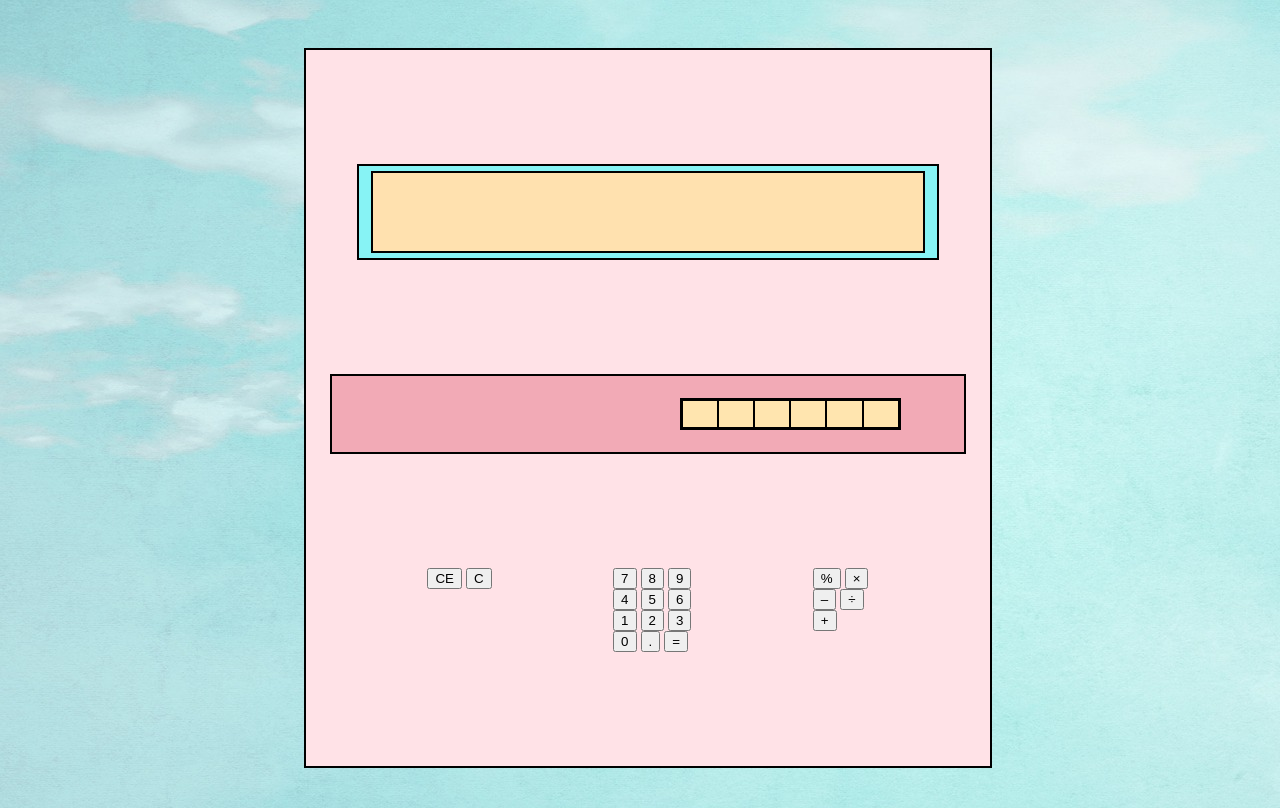
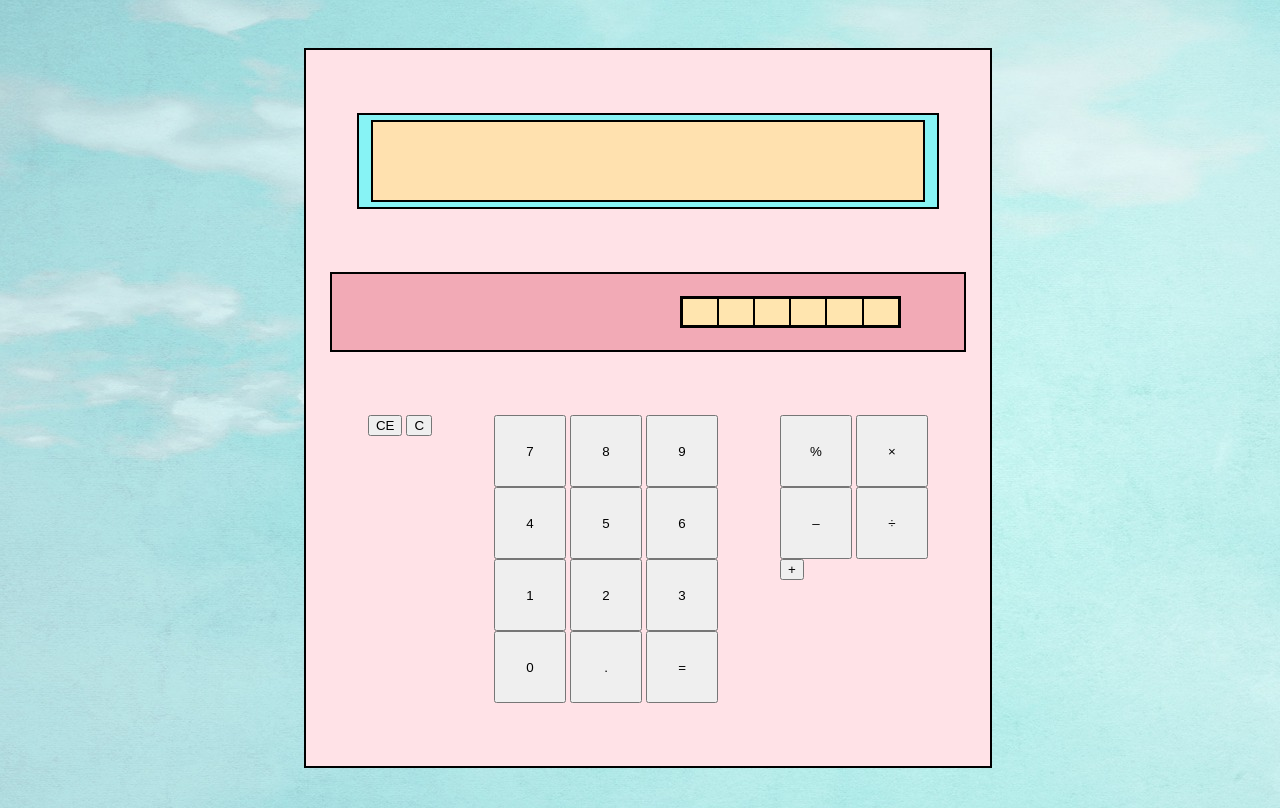
Before and after one commit to Maddily/calculator, a plain HTML site: page index.html in a window 1280 px wide. Drawn offline with Linux system fonts and the light colour scheme.

Commit message:
Resize the number and operator buttons

```diff
--- a/styles.css
+++ b/styles.css
@@ -72,3 +72,8 @@ body {
     display: flex;
     justify-content: space-evenly;
 }
+
+.number-buttons div button, .modulus, .times, .minus, .division {
+    width: 4.5rem;
+    height: 4.5rem;
+}
```
